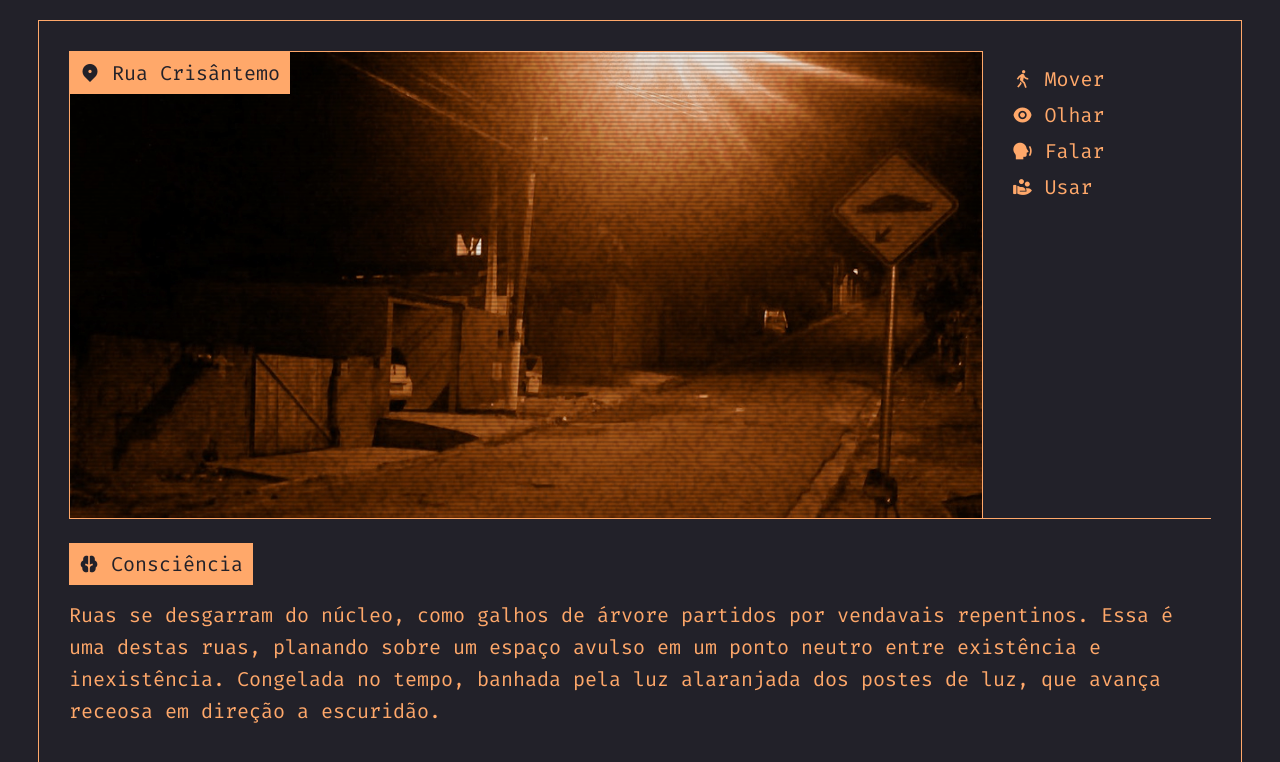
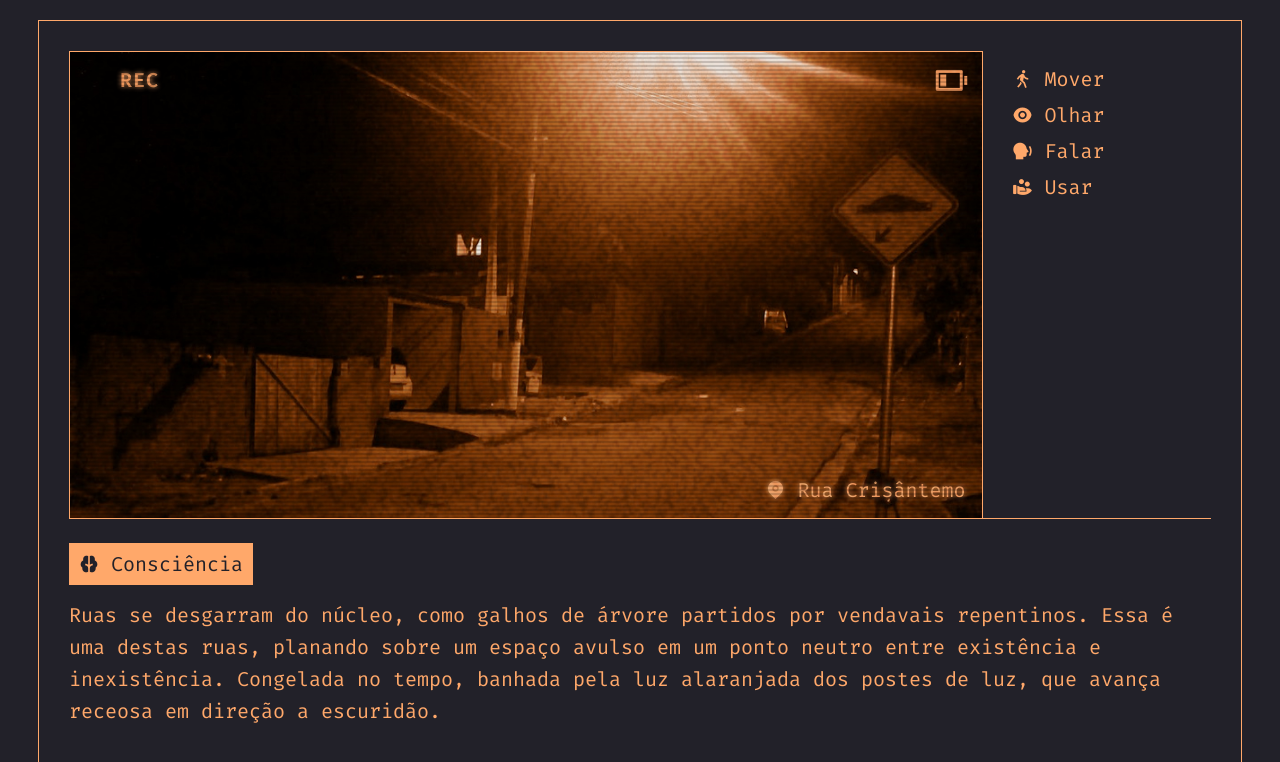
Before and after one commit to MoisesDuarte/antediluvian-aquarium, a Vue app: page / in a window 1280 px wide. Shown: the top 762 px of the page. Built offline with nearby package versions, Linux system fonts and the light colour scheme.

Commit message:
style: wip a quick style for the recording

```diff
--- a/src/assets/main.css
+++ b/src/assets/main.css
@@ -1,4 +1,4 @@
-@import url('https://fonts.googleapis.com/css2?family=Fira+Code:wght@400;700&display=swap');
+@import url('https://fonts.googleapis.com/css2?family=Fira+Code:wght@400;600;700&display=swap');
 
 :root {
   --width: 1204px;
--- a/src/components/MainWindow.vue
+++ b/src/components/MainWindow.vue
@@ -1,11 +1,18 @@
 <template>
   <section :style="{ 'background-image': `url(${background})` }">
     <header>
-      <div class="title">
-        <i class="ri-map-pin-2-fill"></i>
-        {{ name }}
+      <div class="scene-title">
+        <i class="ri-circle-fill"></i> REC
       </div>
+
+      <i class="ri-battery-low-line"></i>
+
     </header>
+
+    <footer>
+      <i class="ri-map-pin-fill"></i>
+      {{ name }}
+    </footer>
 
     <div class="crt-noise" />
     <div class="crt-overlay" />
@@ -24,13 +31,52 @@ header {
   justify-content: space-between;
 }
 
-header>.title {
-  z-index: 2;
+footer {
+  padding: 12px 16px;
+  text-shadow: 0 0 5px var(--primary-color);
+  text-align: right;
+}
+
+header>.scene-title {
+  background: none;
+  color: var(--primary-color);
+  text-shadow: 0 0 5px var(--primary-color);
+  text-transform: uppercase;
+  font-weight: 600;
+  letter-spacing: 1px;
+  padding: 12px 16px;
+}
+
+header>.scene-title>i {
+  width: 60px;
+  animation: blink 1.25s ease-in-out infinite;
+}
+
+header>i {
+  font-size: 36px;
+  padding-right: 12px;
 }
 
 section {
+  display: flex;
+  flex-direction: column;
+  justify-content: space-between;
   border: 1px solid var(--primary-color);
   position: relative;
   background-size: cover;
 }
+
+@keyframes blink {
+  0% {
+    opacity: 0;
+  }
+
+  50% {
+    opacity: 1;
+  }
+
+  100% {
+    opacity: 0;
+  }
+}
 </style>
```
